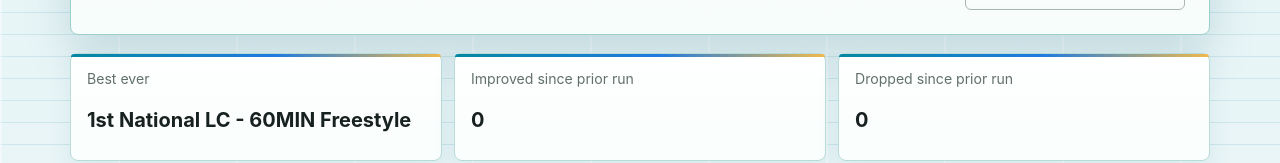
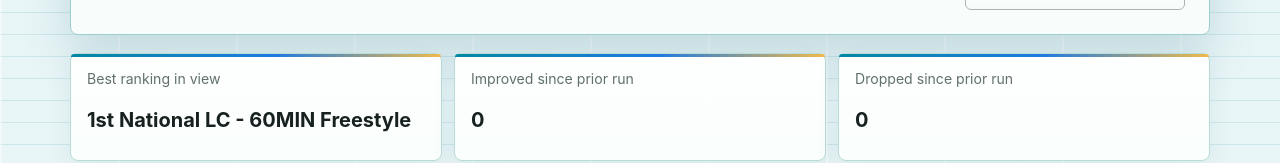
Before and after one commit to PaulNichols/masters-swimming-rankings, a React (Vite) app: page / in a window 1280 px wide. Shown: the part 362-525 px from the top of the page. Built offline with nearby package versions, Linux system fonts and the light colour scheme.

Commit message:
Clarify best ranking stat

```diff
--- a/src/App.tsx
+++ b/src/App.tsx
@@ -261,7 +261,7 @@ export function App() {
     }, { improved: 0, dropped: 0 });
   }, [filteredSnapshots, selectedRankingScope]);
 
-  const bestEver = trends.find((trend) => trend.bestPlace != null);
+  const bestRankingInView = trends.find((trend) => trend.bestPlace != null);
 
   return (
     <main>
@@ -345,8 +345,8 @@ export function App() {
         <>
           <section className="stats-grid">
             <article>
-              <span>Best ever</span>
-              <strong>{bestEver ? `${ordinal(bestEver.bestPlace)} ${bestEver.label}` : 'n/a'}</strong>
+              <span>Best ranking in view</span>
+              <strong>{bestRankingInView ? `${ordinal(bestRankingInView.bestPlace)} ${bestRankingInView.label}` : 'n/a'}</strong>
             </article>
             <article>
               <span>Improved since prior run</span>
```
